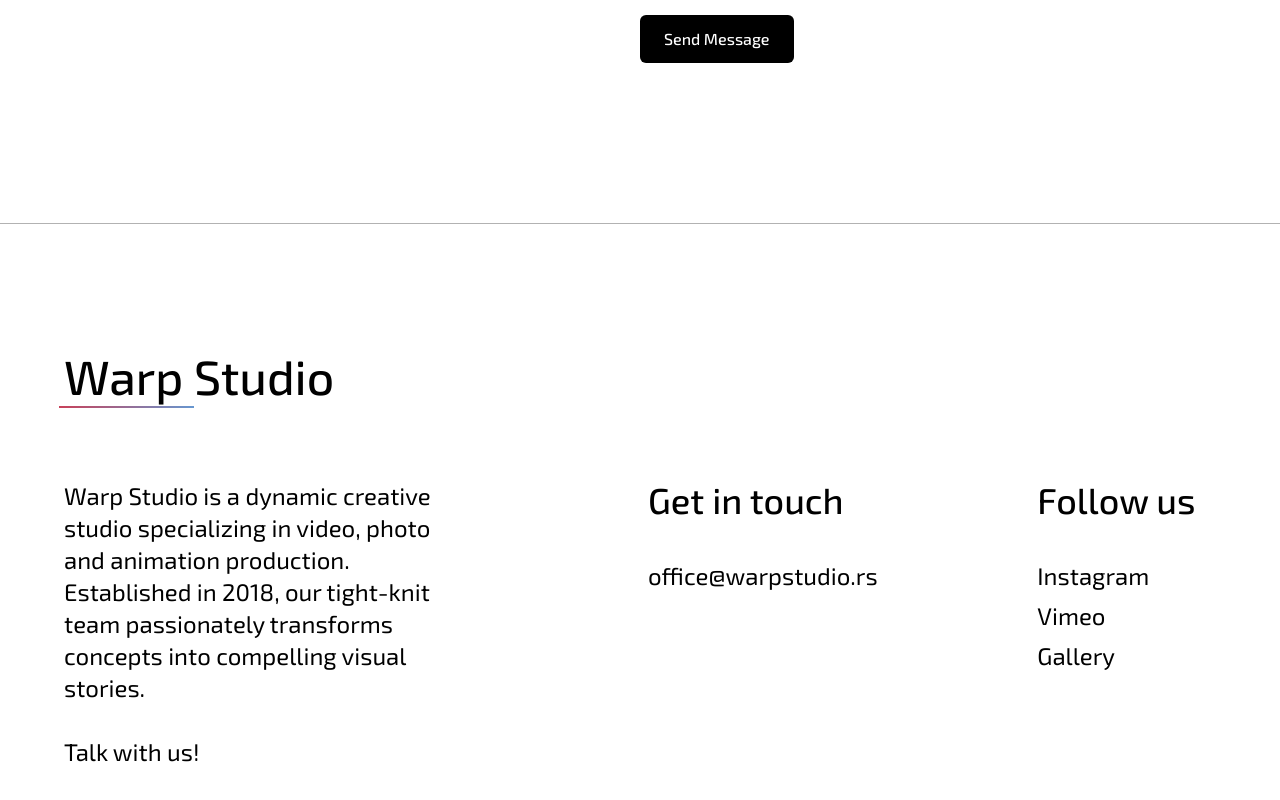
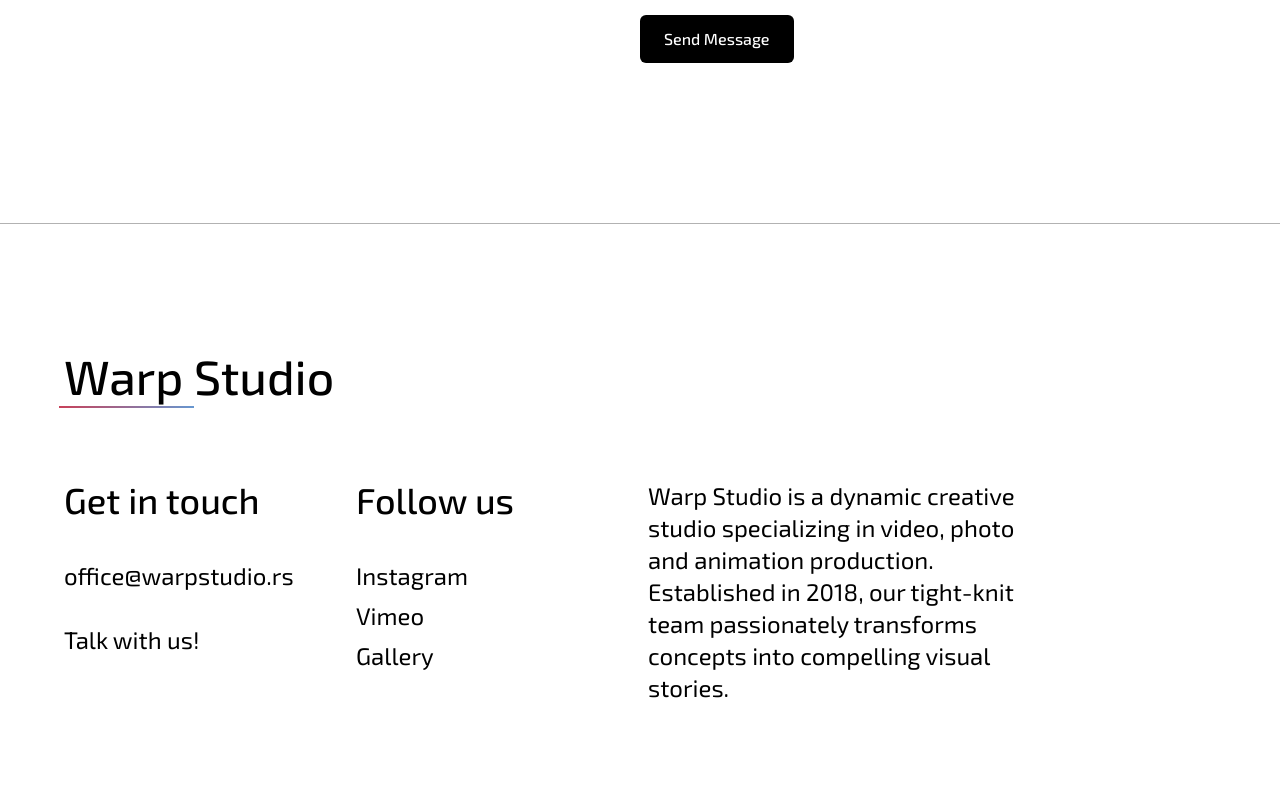
Before and after one commit to igoricaa/warpstudio, a Next.js app: page /contact in a window 1280 px wide. Shown: the part 644-1444 px from the top of the page. Built offline with nearby package versions, Linux system fonts and the light colour scheme; no server answers.

Commit message:
footer refactoring

```diff
--- a/app/(frontend)/(home)/page.tsx
+++ b/app/(frontend)/(home)/page.tsx
@@ -3,15 +3,15 @@
 import { sanityFetch } from '@/sanity/lib/client';
 import { Project } from '@/utils/types';
 
-const videosProps: { [key: number]: string } = {
-  0: 'w-full lg:w-9/12',
-  1: 'w-full lg:w-8/12',
-  2: 'w-full lg:w-3/12 lg:self-end',
-  3: 'w-full lg:w-10/12 lg:mx-auto',
-  4: 'w-full lg:w-5/12',
-  5: 'w-full lg:w-4/12 lg:self-end',
-  6: 'w-full\ lg:w-10/12 lg:ml-auto',
-};
+// const videosProps: { [key: number]: string } = {
+//   0: 'w-full lg:w-9/12 lg:mx-auto',
+//   1: 'w-full lg:w-8/12',
+//   2: 'w-full lg:w-3/12 lg:self-end',
+//   3: 'w-full lg:w-10/12 lg:mx-auto',
+//   4: 'w-full lg:w-5/12',
+//   5: 'w-full lg:w-4/12 lg:self-end',
+//   6: 'w-full lg:w-10/12 lg:ml-auto',
+// };
 
 export default async function Home() {
   async function getProject() {
@@ -40,6 +40,25 @@
 
   return (
     <main className='flex flex-wrap lg:gap-x-10 gap-y-4 sm:gap-y-8 lg:gap-y-28 px-side pt-28 sm:pt-44 lg:pt-48 pb-28 sm:pb-36 lg:pb-40'>
+      <div className='w-full lg:mx-auto'>
+        <AnimatedText className='text-3xl sm:text-5xl lg:text-7xl mt-12 sm:mt-24 lg:mt-36'>
+          Who are we?
+        </AnimatedText>
+        <AnimatedText className='text-xl sm:text-3xl lg:text-4xl mt-6 sm:mt-10'>
+          Warp Studio is a dynamic creative studio specializing in video, photo
+          and animation production. Established in 2018, our tight-knit team
+          passionately transforms concepts into compelling visual stories.
+        </AnimatedText>
+        <AnimatedText className='text-xl sm:text-3xl lg:text-4xl mt-5 sm:mt-7 mb-16 sm:mb-20 lg:mb-28'>
+          With expertise spanning TV commercials, music videos, event videos,
+          corporate videos, and digital content, we tailor our services to meet
+          diverse client needs. Our proficiency ranges from imaginative
+          storytelling and budget optimization to strategic planning and
+          seamless end-to-end project execution. At Warp Studio, we bring
+          imagination to life, one frame at a time.
+        </AnimatedText>
+      </div>
+
       {projects.map((project: Project, index: number) => {
         const modifiedProject = {
           ...project,
@@ -52,36 +71,9 @@
         return (
           <div
             key={index}
-            className={`${index === 0 ? 'w-full' : videosProps[index]} relative h-full group`}
+            className={`w-full max-w-7xl mx-auto h-full relative group`}
           >
-            <VideoPlayer
-              project={modifiedProject}
-              index={index}
-              containerClassName={`${videosProps[index]}`}
-            />
-
-            {index === 0 && (
-              <div>
-                <AnimatedText className='text-3xl sm:text-5xl lg:text-7xl mt-12 sm:mt-24 lg:mt-36'>
-                  Who are we?
-                </AnimatedText>
-                <AnimatedText className='text-xl sm:text-3xl lg:text-4xl mt-6 sm:mt-10'>
-                  Warp Studio is a dynamic creative studio specializing in
-                  video, photo and animation production. Established in 2018,
-                  our tight-knit team passionately transforms concepts into
-                  compelling visual stories.
-                </AnimatedText>
-                <AnimatedText className='text-xl sm:text-3xl lg:text-4xl mt-5 sm:mt-7 mb-16 sm:mb-20 lg:mb-28'>
-                  With expertise spanning TV commercials, music videos, event
-                  videos, corporate videos, and digital content, we tailor our
-                  services to meet diverse client needs. Our proficiency ranges
-                  from imaginative storytelling and budget optimization to
-                  strategic planning and seamless end-to-end project execution.
-                  At Warp Studio, we bring imagination to life, one frame at a
-                  time.
-                </AnimatedText>
-              </div>
-            )}
+            <VideoPlayer project={modifiedProject} index={index} />
           </div>
         );
       })}
--- a/components/footer.tsx
+++ b/components/footer.tsx
@@ -1,23 +1,10 @@
 const Footer = () => {
   return (
-    <footer className='px-side py-20 sm:py-28 lg:py-32 grid grid-cols-4 sm:grid-cols-8 lg:grid-cols-12 gap-x-4 gap-y-12 sm:gap-y-16 lg:gap-y-20 border-t border-black/30'>
-      <h1 className='col-span-full text-3xl sm:text-4xl lg:text-5xl font-medium underline-partial'>
+    <footer className='px-side py-20 sm:py-28 lg:py-32 grid grid-cols-4 sm:grid-cols-8 lg:grid-cols-12 gap-x-4 gap-y-8 sm:gap-y-16 lg:gap-y-20 border-t border-black/30'>
+      <h1 className='order-1 col-span-full text-3xl sm:text-4xl lg:text-5xl font-medium underline-partial'>
         Warp Studio
       </h1>
-      <div className='col-span-4 sm:col-span-6 lg:w-4/6 lg:max-w-[750px] mb-3 sm:mb-0'>
-        <p className='text-xl lg:text-2xl'>
-          Warp Studio is a dynamic creative studio specializing in video, photo
-          and animation production. Established in 2018, our tight-knit team
-          passionately transforms concepts into compelling visual stories.
-        </p>
-        <a
-          href='/contact'
-          className='block text-xl lg:text-2xl mt-4 sm:mt-6 lg:mt-8 underline-link'
-        >
-          Talk with us!
-        </a>
-      </div>
-      <div className='col-span-2 sm:col-span-4 lg:col-span-4'>
+      <div className='order-3 sm:order-2 col-span-full sm:col-span-3 lg:col-span-3'>
         <h2 className='text-2xl sm:text-3xl lg:text-4xl font-medium mb-4 sm:mb-6 lg:mb-10'>
           Get in touch
         </h2>
@@ -27,8 +14,14 @@
         >
           office@warpstudio.rs
         </a>
+        <a
+          href='/contact'
+          className='block text-xl lg:text-2xl mt-4 sm:mt-6 lg:mt-8 underline-link'
+        >
+          Talk with us!
+        </a>
       </div>
-      <div className='col-span-2 sm:col-span-4 lg:col-span-2'>
+      <div className='order-4 sm:order-3 col-span-full sm:col-span-4 lg:col-span-3'>
         <h2 className='text-2xl sm:text-3xl lg:text-4xl font-medium mb-4 sm:mb-6 lg:mb-10'>
           Follow us
         </h2>
@@ -56,6 +49,13 @@
           </a>
         </div>
       </div>
+      <div className='order-2 sm:order-4 col-span-full sm:col-span-6 lg:w-4/6 lg:max-w-[750px]'>
+        <p className='text-xl lg:text-2xl'>
+          Warp Studio is a dynamic creative studio specializing in video, photo
+          and animation production. Established in 2018, our tight-knit team
+          passionately transforms concepts into compelling visual stories.
+        </p>
+      </div>
     </footer>
   );
 };
--- a/components/video-player.tsx
+++ b/components/video-player.tsx
@@ -9,12 +9,10 @@
   project,
   index,
   className,
-  containerClassName,
 }: {
   project: Project;
   index: number;
   className?: string;
-  containerClassName?: string;
 }) => {
   const playerRef = useRef<any | null>(null);
   const [isHovered, setIsHovered] = useState(false);
@@ -101,7 +99,7 @@
 
   return (
     <div
-      className={`${index === 0 && `${containerClassName} relative mx-auto`} cursor-pointer`}
+      className='cursor-pointer'
       onMouseEnter={handleMouseEnter}
       onMouseLeave={handleMouseLeave}
       onClick={(event) => handleVideoClick(event)}
```
